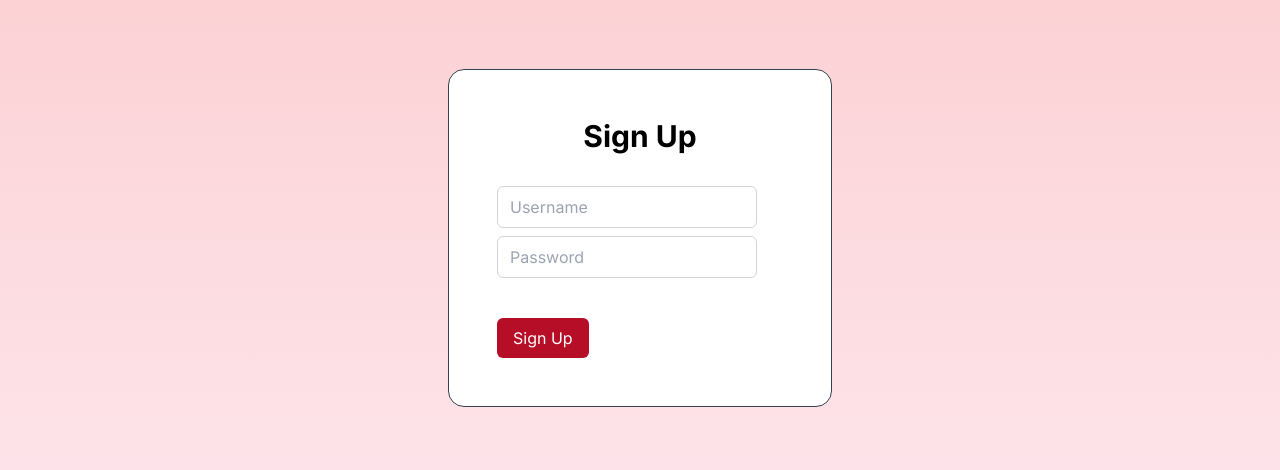
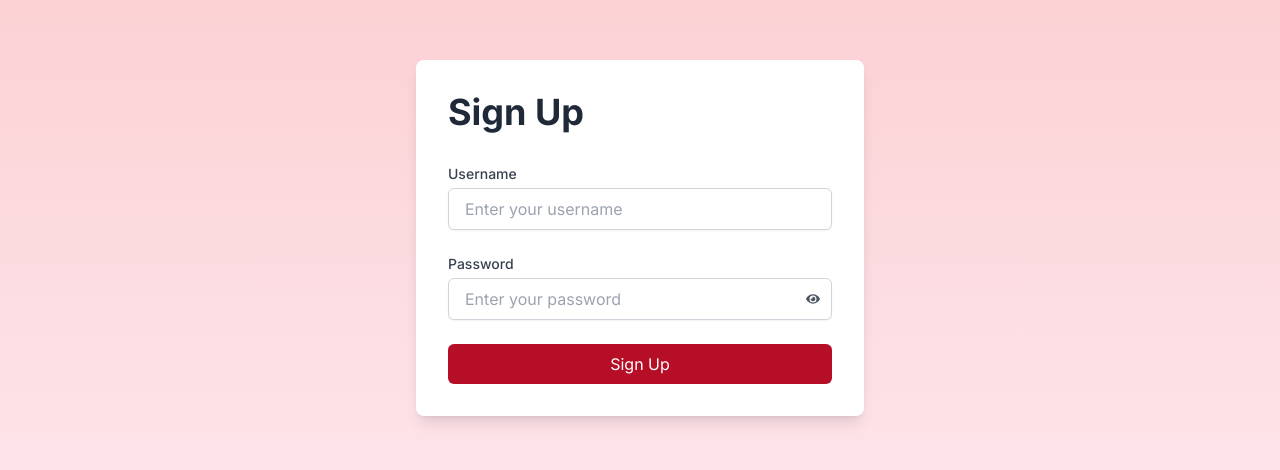
Before and after one commit to MihirJaiswal/toyshopweb, a Next.js app: page /signup in a window 1280 px wide. Shown: the part 162-632 px from the top of the page. Built offline with nearby package versions, Linux system fonts and the light colour scheme; no server answers.

Commit message:
some changes

```diff
--- a/package.json
+++ b/package.json
@@ -27,6 +27,9 @@
     "next": "14.2.3",
     "react": "^18",
     "react-dom": "^18",
+    "react-icons": "^5.2.1",
+    "react-loader-spinner": "^6.1.6",
+    "react-toastify": "^10.0.5",
     "tailwind-merge": "^2.3.0",
     "tailwindcss-animate": "^1.0.7"
   },
--- a/src/components/AddCategoryForm.tsx
+++ b/src/components/AddCategoryForm.tsx
@@ -1,12 +1,13 @@
-'use client'
+'use client';
 import React, { useState } from 'react';
-import DeleteCategory from '@/components/DeleteCategory'
+import DeleteCategory from '@/components/DeleteCategory';
 import { Separator } from './ui/separator';
+import { ToastContainer, toast } from 'react-toastify';
+import 'react-toastify/dist/ReactToastify.css';
 
 const AddCategoryForm = () => {
   const [name, setName] = useState('');
   const [image, setImage] = useState('');
-
 
   const handleSubmit = async (e:any) => {
     e.preventDefault();
@@ -28,11 +29,38 @@ const AddCategoryForm = () => {
         // Optionally, reset form fields
         setName('');
         setImage('');
+        toast.success('Category added successfully!', {
+          position: "top-right",
+          autoClose: 3000,
+          hideProgressBar: false,
+          closeOnClick: true,
+          pauseOnHover: true,
+          draggable: true,
+          progress: undefined,
+        });
       } else {
         const errorText = await response.text();
+        toast.error(`Error: ${errorText}`, {
+          position: "top-right",
+          autoClose: 3000,
+          hideProgressBar: false,
+          closeOnClick: true,
+          pauseOnHover: true,
+          draggable: true,
+          progress: undefined,
+        });
       }
     } catch (error) {
-      console.log(error)
+      console.log(error);
+      toast.error('An error occurred. Please try again.', {
+        position: "top-right",
+        autoClose: 3000,
+        hideProgressBar: false,
+        closeOnClick: true,
+        pauseOnHover: true,
+        draggable: true,
+        progress: undefined,
+      });
     }
   };
 
@@ -72,10 +100,10 @@ const AddCategoryForm = () => {
         </button>
       </form>
       <div className='mt-12'>
-      <Separator/>
+        <Separator/>
       </div>
       <div className='mt-2'>
-      <DeleteCategory/>
+        <DeleteCategory/>
       </div>
     </div>
   );
--- a/src/components/DeleteProduct.tsx
+++ b/src/components/DeleteProduct.tsx
@@ -1,5 +1,7 @@
 'use client'
 import React, { useState } from 'react';
+import { ToastContainer, toast } from 'react-toastify';
+import 'react-toastify/dist/ReactToastify.css';
 
 const DeleteProduct = () => {
   const [productName, setProductName] = useState('');
@@ -9,13 +11,15 @@ const DeleteProduct = () => {
     try {
       const response = await fetch(`http://localhost:5000/api/products/${productName}`, { method: 'DELETE' });
       if (response.ok) {
-        alert('Product deleted successfully');
+        toast.success('Product deleted successfully');
         setProductName('');
       } else {
         console.error('Error deleting product:', await response.json());
+        toast.error('Failed to delete product. Please try again.');
       }
     } catch (error) {
       console.error('Error deleting product:', error);
+      toast.error('Failed to delete product. Please try again.');
     }
   };
 
--- a/src/components/Form.tsx
+++ b/src/components/Form.tsx
@@ -1,5 +1,7 @@
 'use client'
 import React, { useState } from 'react';
+import { ToastContainer, toast } from 'react-toastify';
+import 'react-toastify/dist/ReactToastify.css';
 
 const AddToyForm = () => {
   const [name, setName] = useState('');
@@ -10,7 +12,7 @@ const AddToyForm = () => {
   const [isShown, setIsShown] = useState(true);
   const [category, setCategory] = useState('');
 
-  const handleSubmit = async (e: any) => {
+  const handleSubmit = async (e:any) => {
     e.preventDefault();
     const newToy = {
       name,
@@ -32,6 +34,15 @@ const AddToyForm = () => {
       if (response.ok) {
         const createdToy = await response.json();
         console.log('New toy created:', createdToy);
+        toast.success('Toy added successfully!', {
+          position: "top-right",
+          autoClose: 3000,
+          hideProgressBar: false,
+          closeOnClick: true,
+          pauseOnHover: true,
+          draggable: true,
+          progress: undefined,
+        });
         setName('');
         setImage('');
         setDescription('');
@@ -42,13 +53,29 @@ const AddToyForm = () => {
       } else {
         const errorText = await response.text();
         console.error('Error creating toy:', errorText);
+        toast.error(errorText, {
+          position: "top-right",
+          autoClose: 3000,
+          hideProgressBar: false,
+          closeOnClick: true,
+          pauseOnHover: true,
+          draggable: true,
+          progress: undefined,
+        });
       }
     } catch (error) {
       console.error('Error:', error);
+      toast.error('Failed to add toy. Please try again.', {
+        position: "top-right",
+        autoClose: 3000,
+        hideProgressBar: false,
+        closeOnClick: true,
+        pauseOnHover: true,
+        draggable: true,
+        progress: undefined,
+      });
     }
   };
-
-
 
   return (
     <div className="w-full max-w-md mx-auto mt-8 p-6 bg-white rounded shadow-lg border-solid border border-gray-400">
--- a/src/components/ProductManager.tsx
+++ b/src/components/ProductManager.tsx
@@ -1,6 +1,8 @@
 'use client'
 import React, { useState } from 'react';
-import DeleteProduct from '@/components/DeleteProduct'
+import { ToastContainer, toast } from 'react-toastify';
+import 'react-toastify/dist/ReactToastify.css';
+import DeleteProduct from '@/components/DeleteProduct';
 import { Separator } from './ui/separator';
 
 const UpdateProduct = () => {
@@ -28,7 +30,7 @@ const UpdateProduct = () => {
         body: JSON.stringify(updateForm),
       });
       if (response.ok) {
-        alert('Product updated successfully');
+        toast.success('Product updated successfully');
         setUpdateForm({
           originalName: '',
           name: '',
@@ -41,9 +43,11 @@ const UpdateProduct = () => {
         });
       } else {
         console.error('Error updating product:', await response.json());
+        toast.error('Failed to update product. Please try again.');
       }
     } catch (error) {
       console.error('Error updating product:', error);
+      toast.error('Failed to update product. Please try again.');
     }
   };
 
--- a/src/components/Signup.tsx
+++ b/src/components/Signup.tsx
@@ -1,12 +1,15 @@
 'use client'
-import { useState } from 'react';
+import { useState, useEffect } from 'react';
 import { useRouter } from 'next/navigation';
-import { useEffect } from 'react';
+import { ToastContainer, toast } from 'react-toastify';
+import 'react-toastify/dist/ReactToastify.css';
+import { FaEye, FaEyeSlash } from 'react-icons/fa';
 
 export default function SignUp() {
   const router = useRouter();
   const [username, setUsername] = useState('');
   const [password, setPassword] = useState('');
+  const [showPassword, setShowPassword] = useState(false);
 
   const handleSubmit = async (e:any) => {
     e.preventDefault();
@@ -20,11 +23,28 @@ export default function SignUp() {
     if (res.ok) {
       const data = await res.json();
       console.log(data);
+      toast.success('Sign in successful!', {
+        position: "top-right",
+        autoClose: 5000,
+        hideProgressBar: false,
+        closeOnClick: true,
+        pauseOnHover: true,
+        draggable: true,
+        progress: undefined,
+      });
       router.push('/admin');
     } else {
       const errorData = await res.json();
       console.error('Login error:', errorData);
-      alert('Invalid credentials');
+      toast.error('Invalid credentials', {
+        position: "top-right",
+        autoClose: 5000,
+        hideProgressBar: false,
+        closeOnClick: true,
+        pauseOnHover: true,
+        draggable: true,
+        progress: undefined,
+      });
     }
   };
 
@@ -58,26 +78,46 @@ export default function SignUp() {
 
   return (
     <div className='h-screen flex flex-col items-center justify-center'>
-       <div className='container w-full max-w-96 bg-white flex flex-col items-center justify-center p-12 border border-solid  border-gray-700 rounded-2xl'>
-       <h1 className="text-3xl font-bold mb-4 text-black">Sign Up</h1>
-       <form onSubmit={handleSubmit} className="max-w-sm mx-auto mt-4">
+      <div className='w-full max-w-md bg-white shadow-lg rounded-lg p-8'>
+        <h1 className="text-4xl font-bold mb-8 text-gray-800">Sign Up</h1>
+        <form onSubmit={handleSubmit} className="space-y-6">
+          <div>
+            <label htmlFor="username" className="block text-sm font-medium text-gray-700">Username</label>
             <input
               type="text"
-        placeholder="Username"
-        className="border border-gray-300 rounded-md px-3 py-2 mb-2 text-black"
+              id="username"
+              placeholder="Enter your username"
+              className="mt-1 block w-full px-4 py-2 border border-gray-300 rounded-md shadow-sm focus:ring-blue-500 focus:border-blue-500 text-gray-700"
               value={username}
               onChange={(e) => setUsername(e.target.value)}
             />
+          </div>
+          <div>
+            <label htmlFor="password" className="block text-sm font-medium text-gray-700">Password</label>
+            <div className="mt-1 relative">
               <input
-        type="password"
-        placeholder="Password"
-        className="border border-gray-300 rounded-md px-3 py-2 mb-2 text-black"
+                type={showPassword ? "text" : "password"}
+                id="password"
+                placeholder="Enter your password"
+                className="block w-full px-4 py-2 border border-gray-300 rounded-md shadow-sm focus:ring-blue-500 focus:border-blue-500 text-gray-700"
                 value={password}
                 onChange={(e) => setPassword(e.target.value)}
               />
-      <button type="submit" className="bg-[#B70E28] text-white px-4 py-2 rounded-md mt-8">Sign Up</button>
+              <button
+                type="button"
+                className="absolute inset-y-0 right-0 px-3 flex items-center text-sm text-gray-600"
+                onClick={() => setShowPassword(!showPassword)}
+              >
+                {showPassword ? <FaEyeSlash /> : <FaEye />}
+              </button>
+            </div>
+          </div>
+          <button type="submit" className="w-full bg-[#B70E28] text-white py-2 rounded-md hover:bg-red-700 transition duration-300">
+            Sign Up
+          </button>
         </form>
       </div>
+      <ToastContainer />
     </div>
   );
 }
```
Also changed, not shown: src/app/admin/page.tsx (+56 -10 lines), src/components/DeleteCategory.tsx (+30 -6 lines), 1 other file (tests, documents, lock files or other folders). Lines whose indentation alone changed are shown as unchanged.
